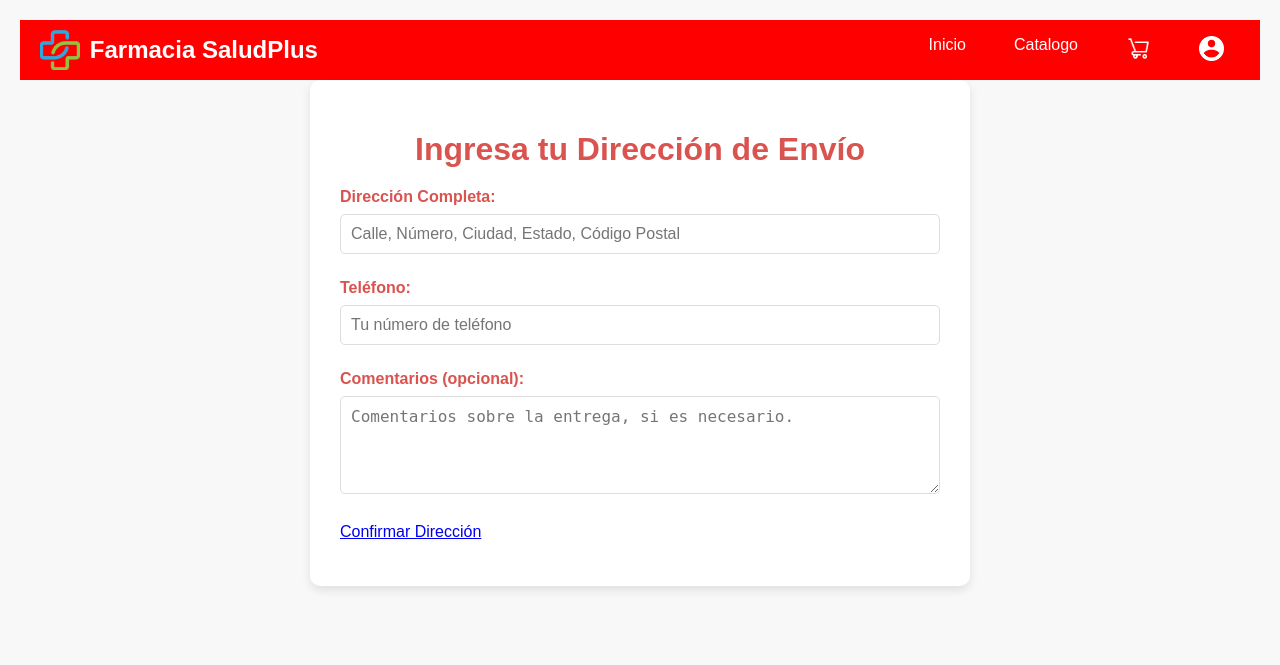
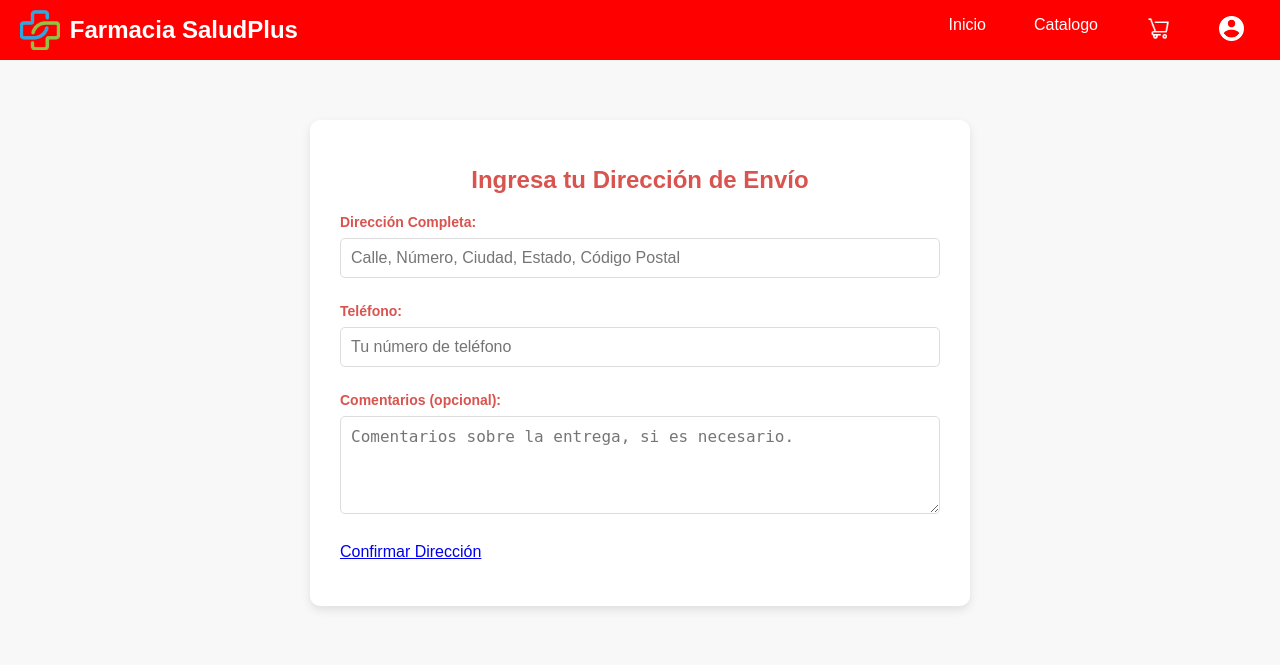
Before and after one commit to DiegoZap1/Proyecto-Progra-3, a Django app: page /direccionEnvio/ in a window 1280 px wide. Shown: the top 665 px of the page. Run offline with Django 5.2, Linux system fonts and the light colour scheme.

Commit message:
Presentacion final del proyecto

```diff
--- a/proyecto/app1/static/paginas/direccionEnvio.css
+++ b/proyecto/app1/static/paginas/direccionEnvios.css
@@ -1,10 +1,9 @@
-/* direccionEnvio.css */
-
-body {
-    font-family: Arial, sans-serif;
+.body {
+    font-family: 'Arial', sans-serif;
     background-color: #f8f8f8;
     color: #333;
     padding: 20px;
+    margin: 0;
 }
 
 .container {
@@ -13,13 +12,14 @@ body {
     border-radius: 10px;
     box-shadow: 0 4px 10px rgba(0, 0, 0, 0.1);
     max-width: 600px;
-    margin: 0 auto;
+    margin: 40px auto;
 }
 
 h1 {
     text-align: center;
     color: #d9534f;
     margin-bottom: 20px;
+    font-size: 24px;
 }
 
 .form-group {
@@ -31,6 +31,7 @@ label {
     color: #d9534f;
     display: block;
     margin-bottom: 8px;
+    font-size: 14px;
 }
 
 .form-control {
@@ -46,6 +47,7 @@ label {
 .form-control:focus {
     border-color: #d9534f;
     box-shadow: 0 0 5px rgba(217, 83, 79, 0.5);
+    outline: none;
 }
 
 textarea {
@@ -59,9 +61,9 @@ textarea {
     color: white;
     padding: 15px 30px;
     font-size: 16px;
+    border: none;
     border-radius: 5px;
     width: 100%;
-    text-decoration: none;
     cursor: pointer;
 }
 
@@ -69,7 +71,3 @@ textarea {
     background-color: #c9302c;
     transition: background-color 0.3s ease;
 }
-
-a:focus {
-    outline: none;
-}
--- a/proyecto/app1/templates/carrito.html
+++ b/proyecto/app1/templates/carrito.html
@@ -52,7 +52,7 @@
 			</div>
 		{% endif %}
 		<div class="boton-pago-container">
-			<a href="{% url 'pago' %}">
+			<a href="{% url 'direccionEnvio' %}">
 				<button class="boton-pago"><img src="{% static 'imagenes/pago.png' %}" height="20"> PAGAR</button>
 			</a>
 		</div>
--- a/proyecto/app1/templates/direccion_envio.html
+++ b/proyecto/app1/templates/direccion_envio.html
@@ -4,7 +4,8 @@
 
 {% block contenido %}
 
-    <link rel="stylesheet" href="{% static 'paginas/direccionEnvio.css' %}">
+    <link rel="stylesheet" href="{% static 'paginas/direccionEnvios.css' %}">
+    <div class="body">
         <div class="container">
             <h1>Ingresa tu Dirección de Envío</h1>
             <form action="{% url 'direccionEnvio' %}" method="POST">
@@ -26,9 +27,9 @@
                 </div>
 
                 <div class="form-group">
-                <a href="{% url 'pago' %}" class="boton-pago">Confirmar Dirección</a>
+                    <a href="{%url 'pago'%}">Confirmar Dirección</a>
                 </div>
             </form>
         </div>
-
+    </div>
 {% endblock %}
--- a/proyecto/app1/templates/pago.html
+++ b/proyecto/app1/templates/pago.html
@@ -2,7 +2,7 @@
 {% load static %}
 
 {% block contenido %}
-<link rel="stylesheet" href="{% static 'paginas/pago.css' %}">
+<link rel="stylesheet" href="{% static 'paginas/pagos.css' %}">
 
 <div class="body">
     <div class="pago-container">
--- a/proyecto/app1/views.py
+++ b/proyecto/app1/views.py
@@ -122,7 +122,7 @@ def pago(request):
 
         request.session['carrito'] = {}
 
-        return redirect('inicio')
+        return redirect('compra_exitosa')
 
     return render(request, 'pago.html')
 
@@ -137,7 +137,7 @@ def historial_compras(request):
     usuario = models.Usuario.objects.get(id=usuario_id)
     compras = models.Venta.objects.filter(usuario=usuario).order_by('-fecha')
 
-    # Agrupar compras por día y calcular el total
+
     compras_agrupadas = {}
     totales_por_dia = {}
 
@@ -146,12 +146,20 @@ def historial_compras(request):
 
         if fecha_formateada not in compras_agrupadas:
             compras_agrupadas[fecha_formateada] = []
-            totales_por_dia[fecha_formateada] = Decimal('0.00')  # Asegúrate de que el total sea un Decimal
+            totales_por_dia[fecha_formateada] = Decimal('0.00')
 
         compras_agrupadas[fecha_formateada].append(compra)
-        totales_por_dia[fecha_formateada] += compra.total  # Acumulamos el total de cada compra
+        totales_por_dia[fecha_formateada] += compra.total
+
+    compras_agrupadas_lista = [
+        {
+            'fecha': fecha,
+            'compras': compras_agrupadas[fecha],
+            'total': totales_por_dia[fecha]
+        }
+        for fecha in compras_agrupadas
+    ]
 
     return render(request, 'historialCompras.html', {
-        'comprass': compras_agrupadas,
-        'totales_por_dia': totales_por_dia
+        'compras_agrupadas': compras_agrupadas_lista
     })
```
Also changed, not shown: proyecto/app1/templates/historialCompras.html (+5 -5 lines), proyecto/app1/templates/compra_exitosa.html (line endings or trailing spaces), proyecto/db.sqlite3, proyecto/media/productos/acetaminofen_500.png (added), proyecto/media/productos/alka_seltzer.png (added), proyecto/media/productos/antifludes.png (added). Lines whose indentation alone changed are shown as unchanged.
